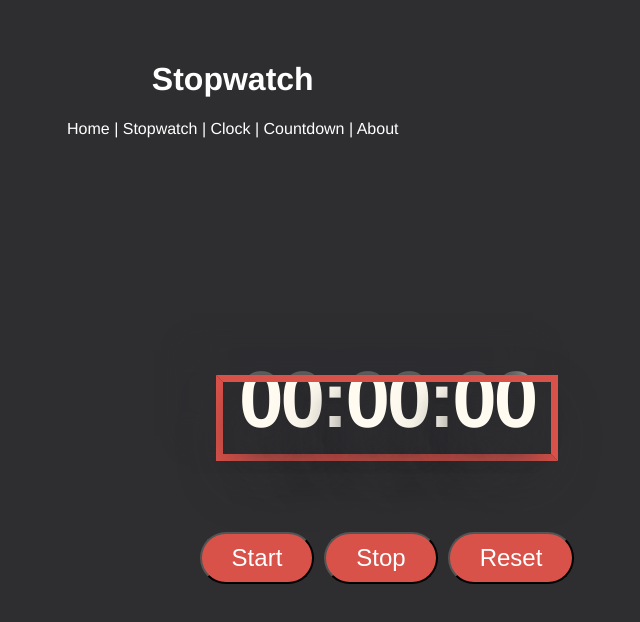
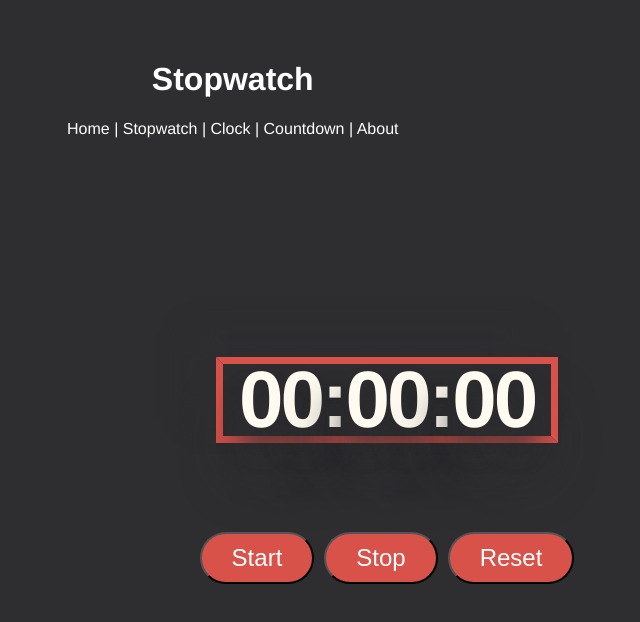
Before and after one commit to RicardoRheeder/JS_Stopwatch, a React app: page /clock in a window 1280 px wide. Shown: the top 622 px of the page, without its empty margins (253-893 px from the left). Built offline with nearby package versions, Linux system fonts and the light colour scheme; the HTML template or start-up script is replaced by a standard one.

Commit message:
fixed small typo

```diff
--- a/src/index.css
+++ b/src/index.css
@@ -37,7 +37,7 @@ body {
     position: absolute;
     left: 50%;
     width: 100%;
-    top: 70%;
+    top: 50%;
     display: block;
     border: 7px solid red;
     transform: translateX(-50%) translateY(-50%) rotate(0deg);
```
